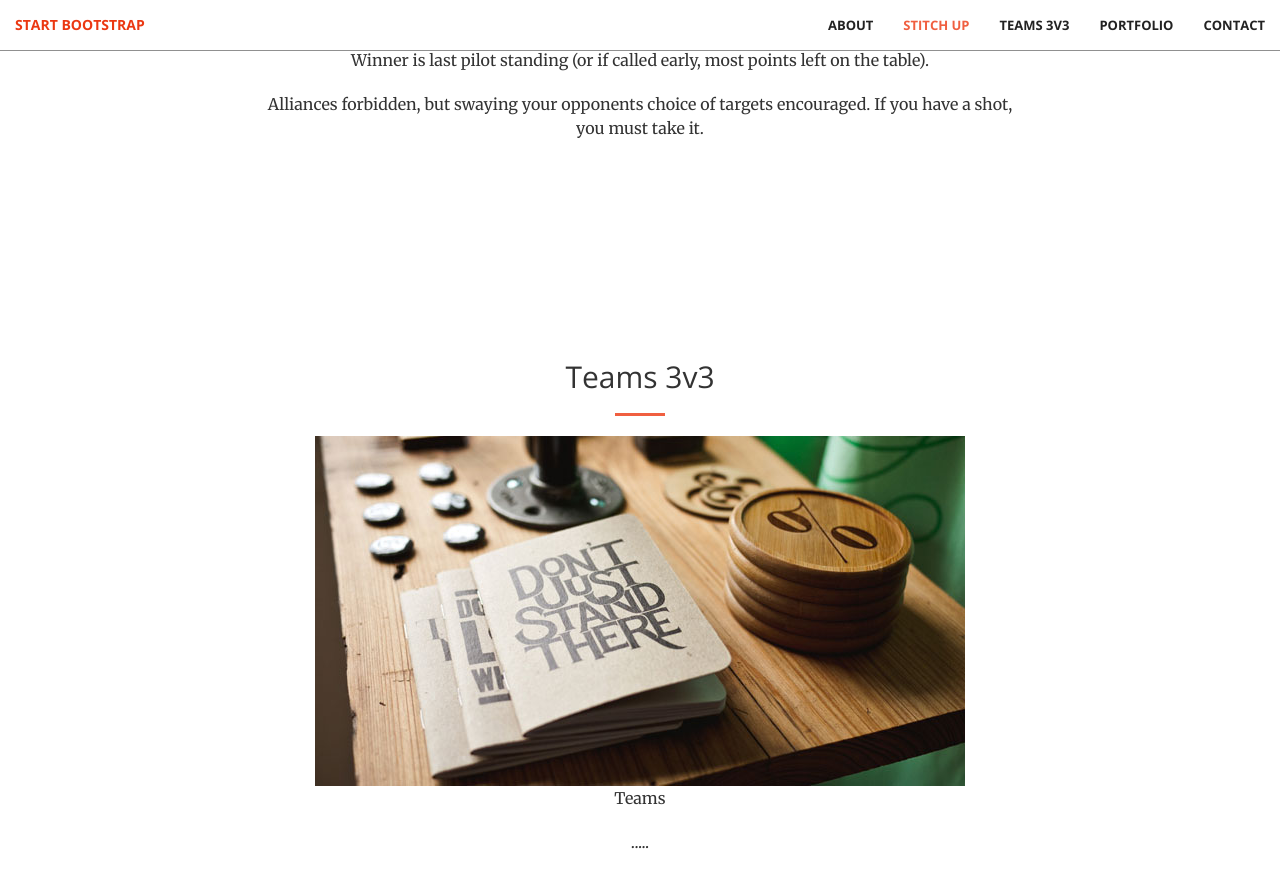
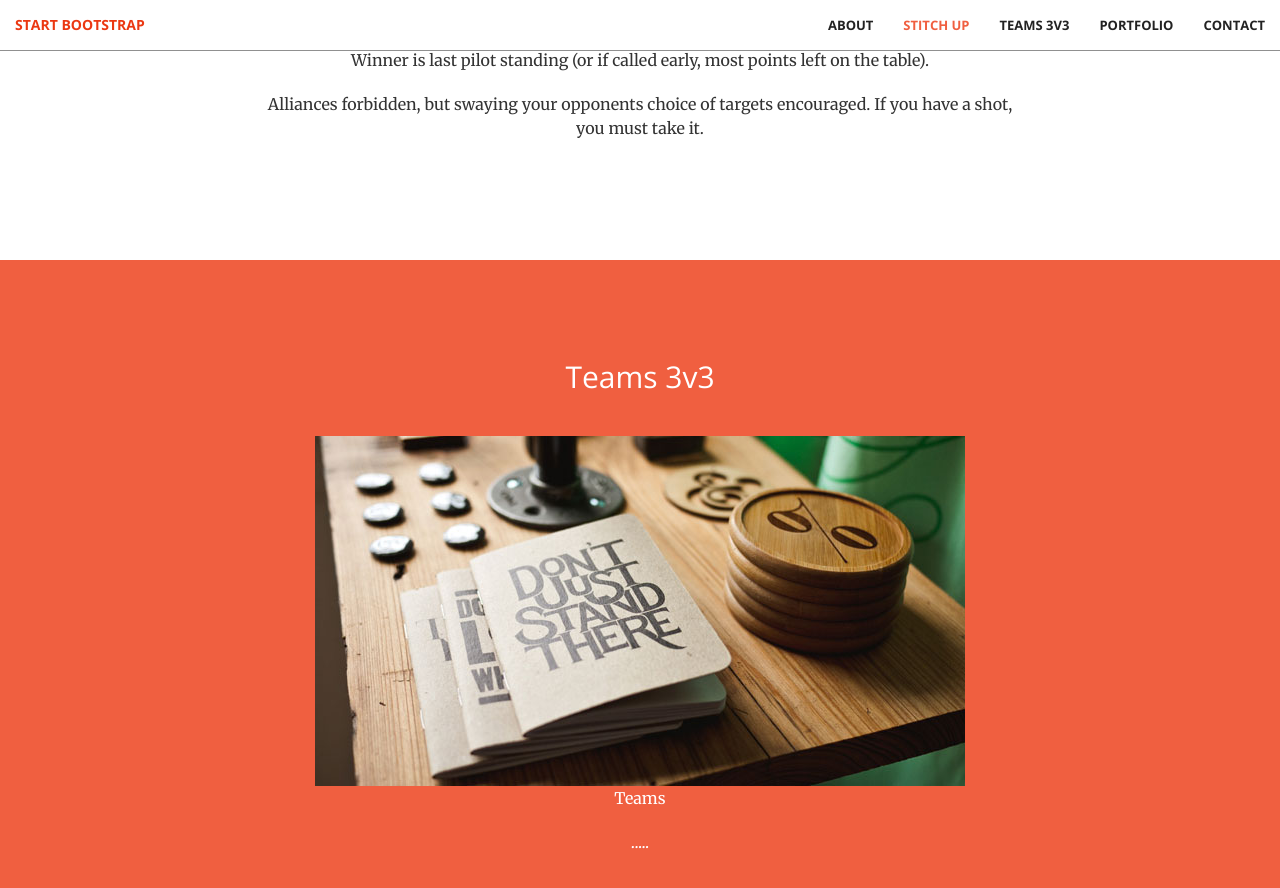
Before and after one commit to skitau/perthjawas.com, a Jekyll site: the page built from index.html, in a window 1280 px wide and 900 px high, scrolled down 2064 px. Shown: the top 888 px of the window. Built offline with Jekyll 4.4.1, drawn with Linux system fonts in a browser that asks for light colours.

Commit message:
colour switch

```diff
--- a/_includes/teams-3v3.html
+++ b/_includes/teams-3v3.html
@@ -1,4 +1,4 @@
-<section id="teams-3v3">
+<section class="bg-primary" id="teams-3v3">
     <div class="container">
         <div class="row">
             <div class="col-lg-12 text-center">
```
